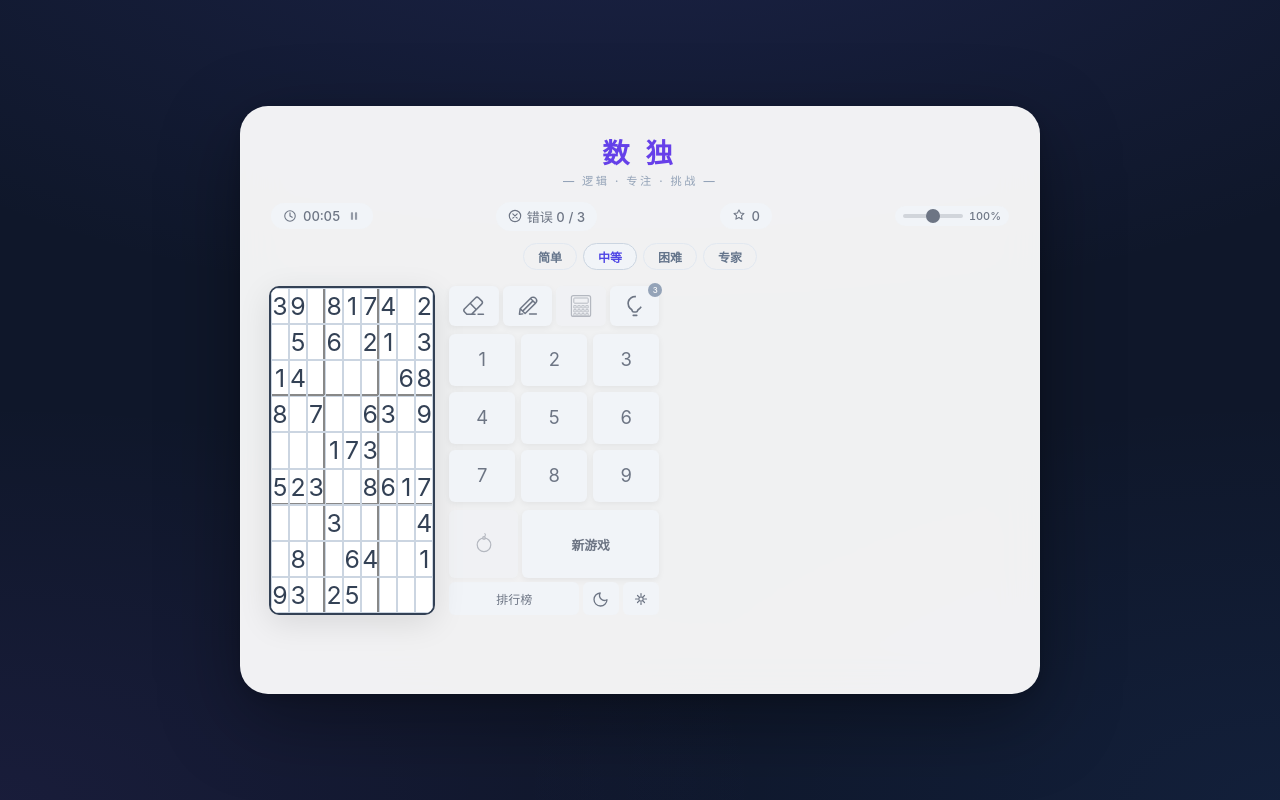
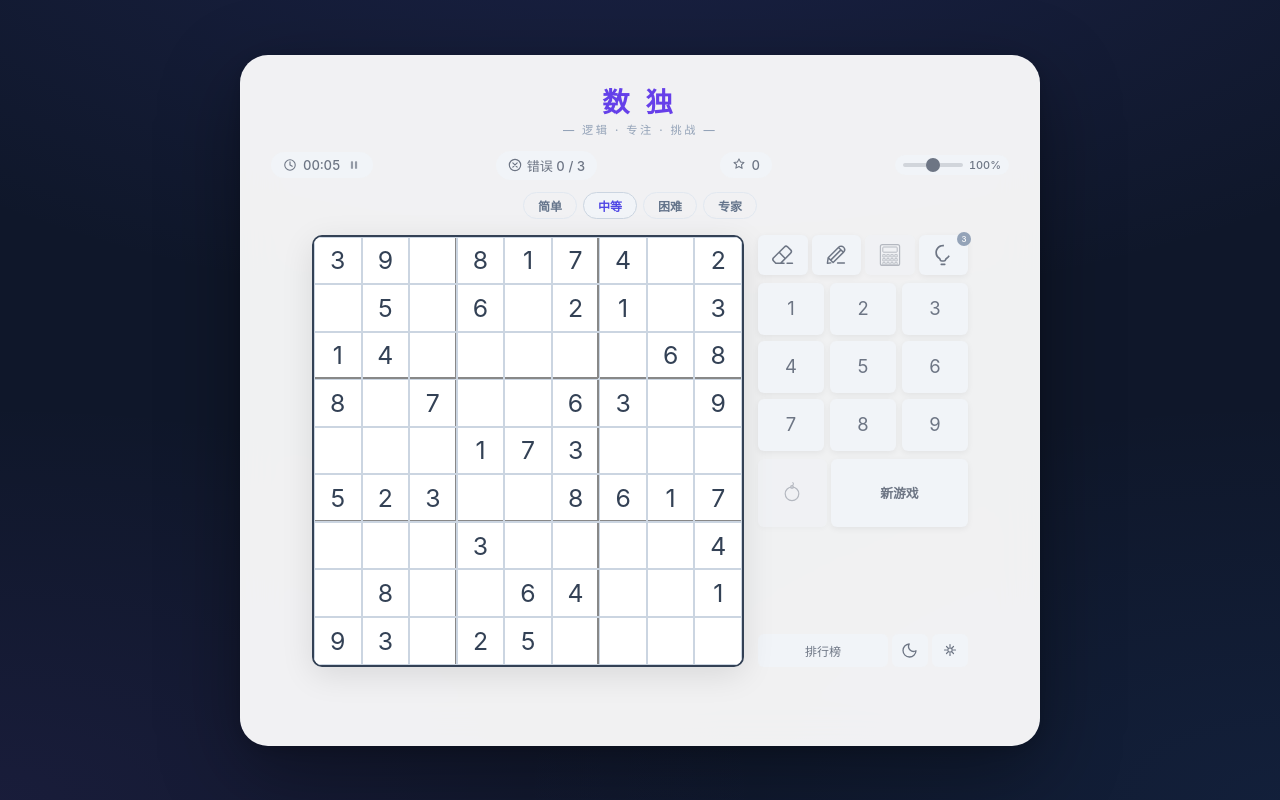
Before and after one commit to daxmate/sudoku, a Vue app: page / in a window 1280 px wide. Built offline with nearby package versions, Linux system fonts and the light colour scheme.

Commit message:
fix: 桌面版恢复原样布局，移动端用 @media 隔离

```diff
--- a/src/App.vue
+++ b/src/App.vue
@@ -448,8 +448,8 @@ h1 {
 
 .board-row {
   display: flex;
-  flex-direction: column;
-  align-items: center;
+  justify-content: center;
+  align-items: stretch;
   gap: 14px;
 }
 
@@ -457,19 +457,21 @@ h1 {
   display: flex;
   flex-direction: column;
   gap: 8px;
-  width: 100%;
-  max-width: 432px;
+  flex: 1;
+  min-width: 140px;
+  max-width: 210px;
 }
 
-@media (min-width: 641px) {
+@media (max-width: 640px) {
   .board-row {
-    flex-direction: row;
-    align-items: stretch;
+    flex-direction: column;
+    align-items: center;
+    gap: 10px;
   }
   .side-panel {
-    flex: 1;
-    min-width: 140px;
-    max-width: 210px;
+    min-width: 0;
+    max-width: 100%;
+    width: 100%;
   }
 }
 
--- a/src/components/GameBoard.vue
+++ b/src/components/GameBoard.vue
@@ -95,10 +95,18 @@ function boxBorderClasses(idx) {
   border: 2px solid var(--board-border);
   border-radius: 10px;
   overflow: hidden;
-  width: min(432px, 100%);
-  box-sizing: border-box;
-  aspect-ratio: 1;
+  width: 432px;
+  height: 432px;
   box-shadow: var(--board-shadow);
+}
+
+@media (max-width: 640px) {
+  .board {
+    width: min(432px, 100%);
+    height: auto;
+    aspect-ratio: 1;
+    box-sizing: border-box;
+  }
 }
 
 .float-score {
```
